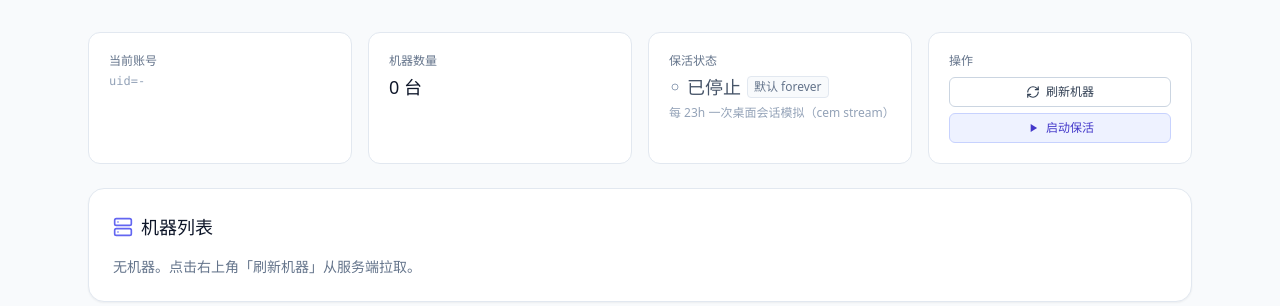
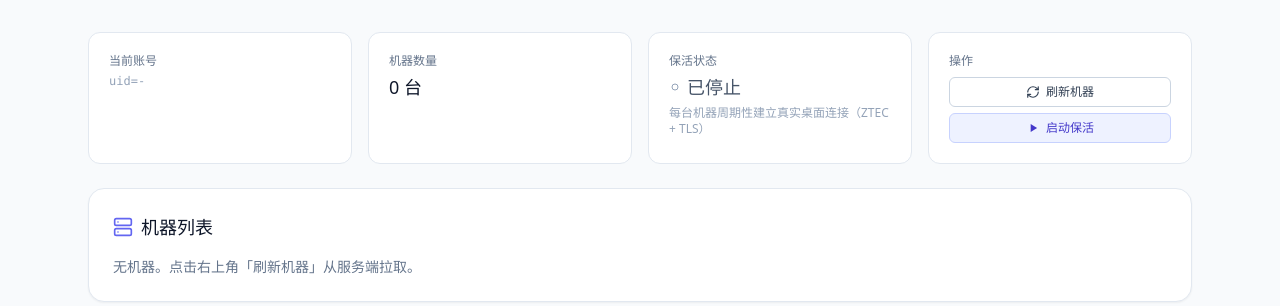
Before and after one commit to hor1zon777/PCAS-Keepalive, a FastAPI app: template pcas_keepalive/templates/dashboard.html in a window 1280 px wide. Shown: the part 63-369 px from the top of the page. Run offline with FastAPI, Linux system fonts and the light colour scheme; the template is opened without the code that fills it, so the values that code supplies are empty; some libraries are stand-ins or nearby versions.

Commit message:
chore: 更新网页提示 — 删除 cem stream / daily / forever 模式相关文案
dashboard.html:
- 保活状态标签改为"桌面保活"
- 策略描述改为"周期性建立真实桌面连接（ZTEC + TLS）"
- 删除"切到 daily/forever"按钮和 switchMode() JS 函数
- runner 表格列从 8 列精简到 5 列（去掉 cem 心跳 / REST 心跳 / 服务端推送）
- triggerKa() 简化为纯桌面重连

overview.html:
- "心跳统计"改为"保活统计"
- 策略说明改为 ZTEC → TLS → cs_suOperDesktop → TCP 10min
- 模式标签从 forever/daily 改为统一"桌面保活"

```diff
--- a/pcas_keepalive/templates/dashboard.html
+++ b/pcas_keepalive/templates/dashboard.html
@@ -54,23 +54,14 @@
       {% if ka_status.running %}
         <span class="text-emerald-500">{{ icon('circle-on', 'h-3 w-3') }}</span>
         <span class="text-emerald-700">运行中</span>
-        {% if ka_status.mode == 'forever' %}
-          <span class="text-xs px-1.5 py-0.5 rounded bg-emerald-50 text-emerald-700 border border-emerald-200">forever</span>
-        {% else %}
-          <span class="text-xs px-1.5 py-0.5 rounded bg-indigo-50 text-indigo-700 border border-indigo-200">daily</span>
-        {% endif %}
+        <span class="text-xs px-1.5 py-0.5 rounded bg-emerald-50 text-emerald-700 border border-emerald-200">桌面保活</span>
       {% else %}
         <span class="text-slate-400">{{ icon('circle-off', 'h-3 w-3') }}</span>
         <span class="text-slate-600">已停止</span>
-        <span class="text-xs px-1.5 py-0.5 rounded bg-slate-50 text-slate-500 border border-slate-200">默认 {{ ka_status.mode or 'forever' }}</span>
       {% endif %}
     </div>
     <div class="text-xs text-slate-400 mt-1">
-      {% if ka_status.mode == 'forever' %}
-        每台机器维持常驻 cem 长连接 + 25s REST 心跳
-      {% else %}
-        每 23h 一次桌面会话模拟（cem stream）
-      {% endif %}
+      每台机器周期性建立真实桌面连接（ZTEC + TLS）
     </div>
   </div>
   <div class="bg-white border border-slate-200 rounded-xl p-5">
@@ -84,15 +75,9 @@
       {% if ka_status.running %}
         <button onclick="triggerKa()"
                 class="flex items-center justify-center gap-1.5 px-2 py-1.5 text-xs rounded-md bg-emerald-50 hover:bg-emerald-100 text-emerald-700 border border-emerald-200"
-                title="{% if ka_status.mode == 'forever' %}强制所有 runner 立即断开重连{% else %}不等 23h 周期，立即跑一次桌面会话模拟{% endif %}">
+                title="强制所有 runner 立即断开重连桌面">
           {{ icon('play', 'h-3.5 w-3.5') }}
-          {% if ka_status.mode == 'forever' %}强制重连{% else %}立即触发{% endif %}
-        </button>
-        <button onclick="switchMode()"
-                class="flex items-center justify-center gap-1.5 px-2 py-1.5 text-xs rounded-md bg-amber-50 hover:bg-amber-100 text-amber-700 border border-amber-200"
-                title="切换保活策略（forever 持续在线 / daily 23h 短打卡）">
-          {{ icon('refresh', 'h-3.5 w-3.5') }}
-          切到 {% if ka_status.mode == 'forever' %}daily{% else %}forever{% endif %}
+          强制重连
         </button>
         <button onclick="stopKa()"
                 class="flex items-center justify-center gap-1.5 px-2 py-1.5 text-xs rounded-md bg-rose-50 hover:bg-rose-100 text-rose-700 border border-rose-200">
@@ -116,14 +101,13 @@
   <h2 class="text-lg font-medium text-slate-900 mb-4 flex items-center gap-2">
     <span class="text-indigo-500">{{ icon('pulse', 'h-5 w-5') }}</span>
     保活任务运行情况
-    {% if ka_status.cem_endpoint %}
-      <span class="ml-auto text-xs font-mono text-slate-400">cem stream {{ ka_status.cem_endpoint }}</span>
+    {% if ka_status.runners|length > 0 %}
+      <span class="ml-auto text-xs font-mono text-slate-400">{{ ka_status.runners|length }} 个 runner</span>
     {% endif %}
   </h2>
   <div class="grid grid-cols-1 md:grid-cols-2 gap-3">
     {% set name_map = {
-      'daily_desktop_session': '每日桌面会话模拟 (23h 周期)',
-      'forever_cem_session':   '持续 cem 长连接 (forever)',
+      'desktop_session':           '桌面保活（ZTEC + TLS）',
     } %}
     {% for tid, s in ka_status.tasks.items() %}
     <div class="bg-slate-50 border border-slate-200 rounded-lg p-3">
@@ -155,13 +139,13 @@
 </section>
 {% endif %}
 
-{# forever 模式下的每机器 runner 状态 #}
-{% if ka_status.running and ka_status.mode == 'forever' and ka_status.runners %}
+{# 每机器 runner 状态 #}
+{% if ka_status.running and ka_status.runners %}
 <section class="bg-white border border-slate-200 rounded-2xl shadow-sm p-6 mb-6">
   <h2 class="text-lg font-medium text-slate-900 mb-4 flex items-center gap-2">
     <span class="text-emerald-500">{{ icon('pulse', 'h-5 w-5') }}</span>
-    机器运行器（forever）
-    <span class="ml-auto text-xs text-slate-400">每台 running 机器各一条常驻 cem 长连接</span>
+    机器运行器
+    <span class="ml-auto text-xs text-slate-400">每台 running 机器各一条 ZTEC 桌面连接</span>
   </h2>
   <div class="overflow-x-auto">
     <table class="w-full text-sm">
@@ -169,11 +153,8 @@
         <tr>
           <th class="text-left py-2 px-3 font-medium">机器</th>
           <th class="text-left py-2 px-3 font-medium">状态</th>
-          <th class="text-left py-2 px-3 font-medium">握手次数</th>
-          <th class="text-left py-2 px-3 font-medium">cem 心跳</th>
-          <th class="text-left py-2 px-3 font-medium">REST 心跳</th>
-          <th class="text-left py-2 px-3 font-medium">服务端推送</th>
-          <th class="text-left py-2 px-3 font-medium">失败次数</th>
+          <th class="text-left py-2 px-3 font-medium">桌面连接次数</th>
+          <th class="text-left py-2 px-3 font-medium">连续失败</th>
           <th class="text-left py-2 px-3 font-medium">最近错误</th>
         </tr>
       </thead>
@@ -200,10 +181,7 @@
               {% endif %}
             </span>
           </td>
-          <td class="py-2 px-3 font-mono text-slate-700 text-xs">{{ r.handshakes }}</td>
-          <td class="py-2 px-3 font-mono text-emerald-700 text-xs">{{ r.cem_heartbeats }}</td>
-          <td class="py-2 px-3 font-mono text-indigo-700 text-xs">{{ r.rest_heartbeats }}</td>
-          <td class="py-2 px-3 font-mono text-slate-500 text-xs">{{ r.server_pushes }}</td>
+          <td class="py-2 px-3 font-mono text-emerald-700 text-xs">{{ r.desktop_connects }}</td>
           <td class="py-2 px-3 font-mono text-xs {{ 'text-rose-600' if r.consecutive_failures else 'text-slate-400' }}">{{ r.consecutive_failures }}</td>
           <td class="py-2 px-3 text-xs text-rose-500/80 truncate max-w-[220px]" title="{{ r.last_error }}">{{ r.last_error or '-' }}</td>
         </tr>
@@ -361,11 +339,7 @@ async function stopKa() {
 }
 
 async function triggerKa() {
-  const mode = {{ (ka_status.mode or 'forever') | tojson }};
-  const msg = mode === 'forever'
-    ? '强制所有机器 runner 立即断开重连？'
-    : '立即跑一次桌面会话模拟（约 30 秒）？';
-  if (!confirm(msg)) return;
+  if (!confirm('强制所有机器 runner 立即断开重连桌面？')) return;
   const btn = event.target.closest('button');
   const orig = btn.innerHTML;
   btn.disabled = true;
@@ -374,11 +348,7 @@ async function triggerKa() {
     const r = await fetch('/api/keepalive/trigger', { method: 'POST' });
     const b = await r.json();
     if (r.ok && b.ok) {
-      if (b.mode === 'forever') {
-        alert(`已触发 ${b.triggered_runners} 个 runner 重连\n${b.last_status}`);
-      } else {
-        alert(`已触发: ${b.succeeded_machines}/${b.total_machines} 台机器成功\n${b.last_status}`);
-      }
+      alert(`已触发 ${b.triggered_runners} 个 runner 重连`);
       location.reload();
     } else {
       alert('触发失败: ' + (b.msg || JSON.stringify(b)));
@@ -389,25 +359,6 @@ async function triggerKa() {
   }
 }
 
-async function switchMode() {
-  const current = {{ (ka_status.mode or 'forever') | tojson }};
-  const target = current === 'forever' ? 'daily' : 'forever';
-  const confirmMsg = target === 'forever'
-    ? '切换到 forever 模式？\n每台机器维持常驻 cem 长连接 + 25s REST 辅助心跳，资源占用稍高但保活更可靠。'
-    : '切换到 daily 模式？\n每 23h 跑一次 30s 短打卡，资源占用最低但依赖服务端 24h 判活窗口。';
-  if (!confirm(confirmMsg)) return;
-  const fd = new FormData();
-  fd.set('mode', target);
-  const r = await fetch('/api/keepalive/mode', { method: 'POST', body: fd });
-  const b = await r.json().catch(() => ({}));
-  if (r.ok && b.ok) {
-    alert(`已切换到 ${target} 模式`);
-    location.reload();
-  } else {
-    alert('切换失败: ' + (b.msg || JSON.stringify(b)));
-  }
-}
-
 {% if ka_status.running %}
 setTimeout(() => location.reload(), 30000);
 {% endif %}
```
Also changed, not shown: pcas_keepalive/templates/overview.html (+11 -16 lines).
